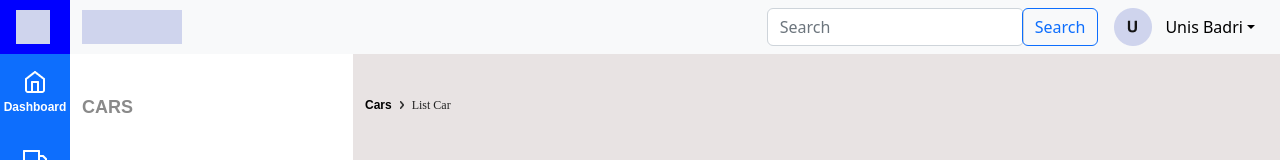
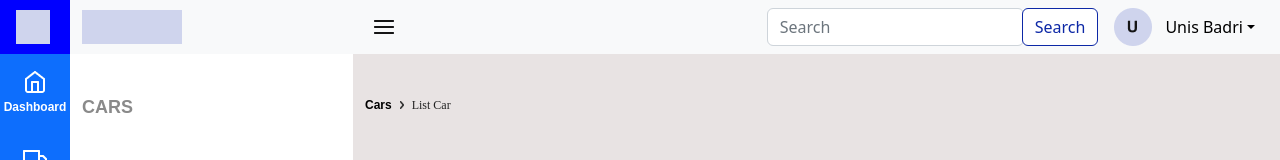
Before and after one commit to Raimindus/Making-Admin-Page, a React (Create React App) app: page /car in a window 1280 px wide. Shown: the top 160 px of the page. Built offline with nearby package versions, Linux system fonts and the light colour scheme.

Commit message:
fix warna tombol search dan buat tombol menu(masih gambar)

```diff
--- a/src/component/NavbarADM.js
+++ b/src/component/NavbarADM.js
@@ -10,6 +10,7 @@ import iconDashb from "../assets/img/dashb.png";
 import iconCar from "../assets/img/fi_truck.png";
 import Dropdown from "react-bootstrap/Dropdown";
 import DropdownButton from "react-bootstrap/DropdownButton";
+import toggleIcon from "../assets/img/fi_menu.png";
 import { Link } from "react-router-dom";
 
 function NavbarADM() {
@@ -19,33 +20,19 @@ function NavbarADM() {
         <Container fluid>
           <div className="divlogo1"></div>
           <Navbar.Collapse id="navbarScroll">
-            <Nav
-              className="me-auto my-2 my-lg-0"
-              style={{ maxHeight: "100px" }}
-              navbarScroll
-            >
+            <Nav className="me-auto my-2 my-lg-0" style={{ maxHeight: "100px" }} navbarScroll>
               <Navbar.Toggle aria-controls="navbarScroll" />
+              <img src={toggleIcon} style={{ marginLeft: "190px" }}></img>
               {/* <Nav.Link href="#action1">Home</Nav.Link>
               <Nav.Link href="#action2">Link</Nav.Link>
                */}
             </Nav>
             <Form className="d-flex">
-              <Form.Control
-                type="search"
-                placeholder="Search"
-                className="me-2 "
-                aria-label="Search"
-              />
-              <Button variant="outline-primary" style={{ marginLeft: "-10px" }}>
-                Search
-              </Button>
+              <Form.Control type="search" placeholder="Search" className="me-2 " aria-label="Search" />
+              <Button style={{ marginLeft: "-10px", backgroundColor: "white", borderColor: "#0D28A6", color: "#0D28A6" }}>Search</Button>
             </Form>
             <img src={iconAccount} className="rounded ms-3 "></img>
-            <DropdownButton
-              id="dropdown-item-button"
-              title="Unis Badri"
-              variant="light"
-            >
+            <DropdownButton id="dropdown-item-button" title="Unis Badri" variant="light">
               <Dropdown.ItemText>Unis Badri</Dropdown.ItemText>
             </DropdownButton>
           </Navbar.Collapse>
@@ -53,11 +40,7 @@ function NavbarADM() {
       </Navbar>
       <div className="d-flex column">
         <div className="side">
-          <img
-            src={iconBox}
-            className="ms-3 mt-3 "
-            style={{ marginBottom: "10px" }}
-          ></img>
+          <img src={iconBox} className="ms-3 mt-3 " style={{ marginBottom: "10px" }}></img>
           <div className=" pt-3  bg-primary">
             <Link to="/dashboard">
               <img src={iconDashb} className="iconAdm"></img>
```
Also changed, not shown: src/assets/img/fi_menu.png (added).
